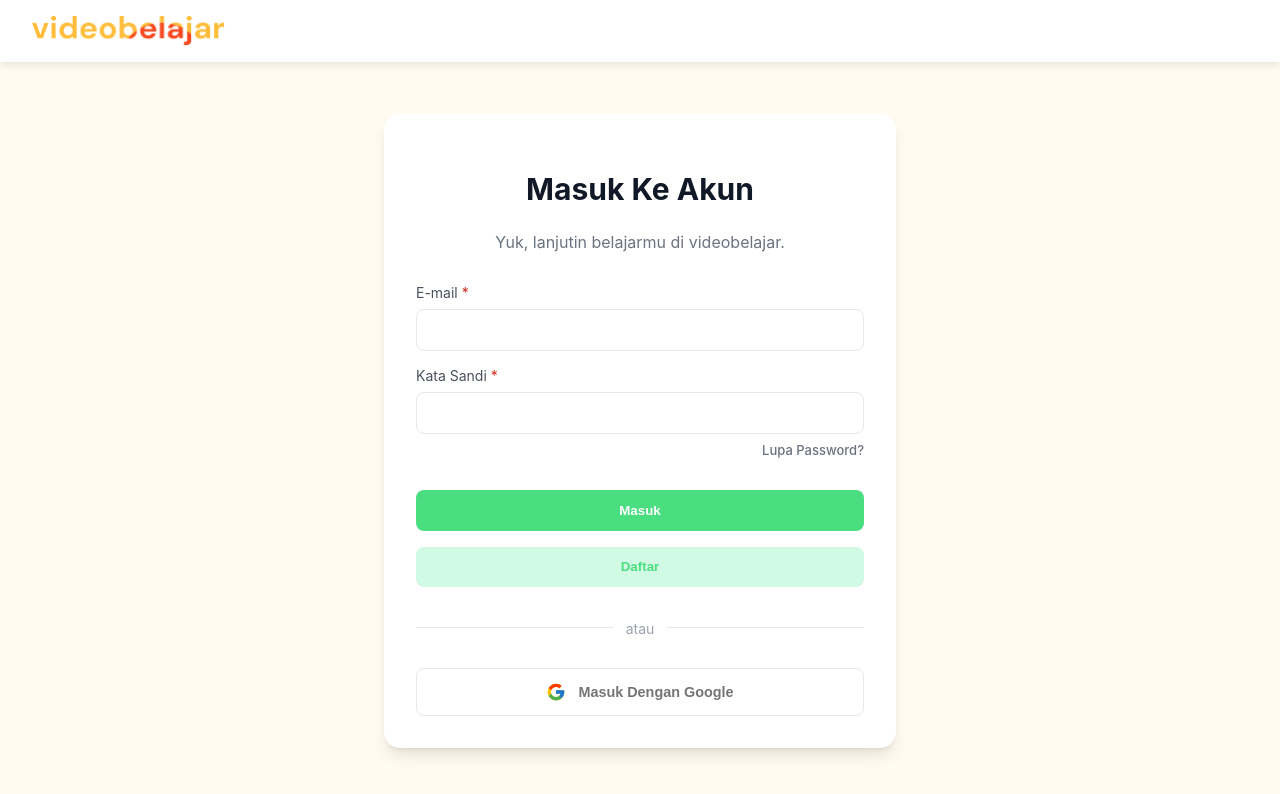
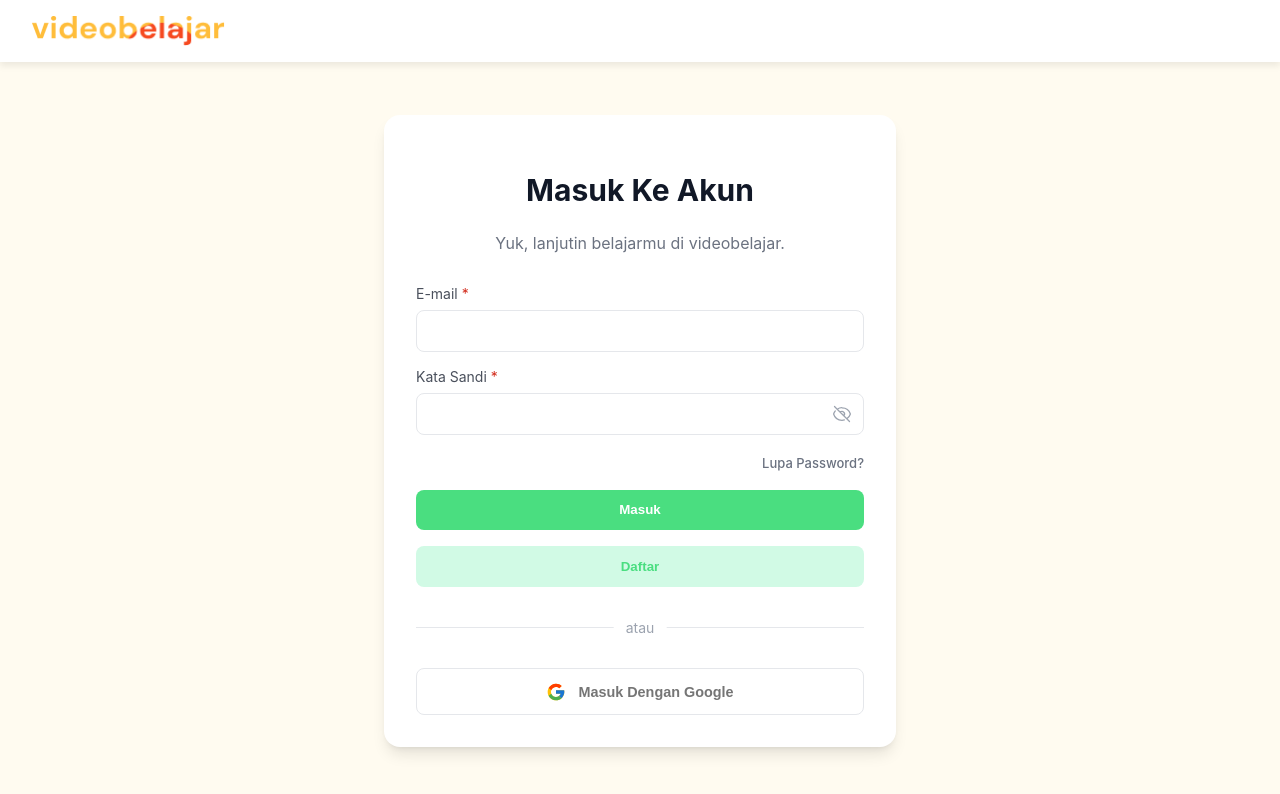
Before and after one commit to zainnnn20/Mission-Advance-Frontend-1, a React (Vite) app: page / in a window 1280 px wide. Shown: the top 794 px of the page. Built offline with nearby package versions, Linux system fonts and the light colour scheme.

Commit message:
Fix Mission Intermediate Front End 1A

```diff
--- a/src/Login.jsx
+++ b/src/Login.jsx
@@ -19,14 +19,31 @@
 </svg>
 );
 
-const EyeIcon = () => ( <svg xmlns="http://www.w3.org/2000/svg" fill="none" viewBox="0 0 24 24" strokeWidth={1.5}
-  stroke="currentColor">...</svg> );
+const EyeIcon = ({ isVisible }) => (
+<svg xmlns="http://www.w3.org/2000/svg" fill="none" viewBox="0 0 24 24" strokeWidth={1.5} stroke="currentColor"
+  style={{ width: '1.25rem', height: '1.25rem', color: '#9CA3AF' }}>
+  {isVisible ? (
+  <>
+    <path strokeLinecap="round" strokeLinejoin="round"
+      d="M2.036 12.322a1.012 1.012 0 010-.639C3.423 7.51 7.36 4.5 12 4.5c4.638 0 8.573 3.007 9.963 7.178.07.207.07.431 0 .639C20.577 16.49 16.64 19.5 12 19.5c-4.638 0-8.573-3.007-9.963-7.178z" />
+    <path strokeLinecap="round" strokeLinejoin="round" d="M15 12a3 3 0 11-6 0 3 3 0 016 0z" />
+  </>
+  ) : (
+  <path strokeLinecap="round" strokeLinejoin="round"
+    d="M3.98 8.223A10.477 10.477 0 001.934 12C3.226 16.338 7.244 19.5 12 19.5c.993 0 1.953-.138 2.863-.395M6.228 6.228A10.45 10.45 0 0112 4.5c4.756 0 8.773 3.162 10.065 7.498a10.523 10.523 0 01-4.293 5.774M6.228 6.228L3 3m3.228 3.228l3.65 3.65m7.894 7.894L21 21m-3.228-3.228l-3.65-3.65m0 0a3 3 0 10-4.243-4.243m4.243 4.243L6.228 6.228" />
+  )}
+</svg>
+);
+
 function Login({ onNavigate, onLoginSuccess }) {
 const [passwordVisible, setPasswordVisible] = useState(false);
 const togglePasswordVisibility = () => setPasswordVisible(!passwordVisible);
+
 const handleLogin = (event) => {
 event.preventDefault();
+if (onLoginSuccess) {
 onLoginSuccess();
+}
 };
 
 return (
@@ -54,14 +71,15 @@
           <div className="input-wrapper">
             <input type={passwordVisible ? "text" : "password" } id="password" className="form-input" required />
             <div className="input-icon" onClick={togglePasswordVisibility}>
-              <EyeIcon />
+              <EyeIcon isVisible={passwordVisible} />
             </div>
           </div>
           <a href="#" className="forgot-password-link">Lupa Password?</a>
         </div>
         <div className="button-group">
           <button type="submit" className="btn btn-primary">Masuk</button>
-          <button type="button" className="btn btn-secondary" onClick={()=> onNavigate('register')}>Daftar</button>
+          <button type="button" className="btn btn-secondary" onClick={()=> onNavigate &&
+            onNavigate('register')}>Daftar</button>
         </div>
         <div className="separator">
           <span className="separator-text">atau</span>
--- a/src/Register.css
+++ b/src/Register.css
@@ -297,6 +297,8 @@
   font-weight: 500;
   color: #333333AD;
   text-decoration: none;
+  margin-top: 20px;
+  margin-bottom: -13px;
 }
 
 /* Target: Wadah yang membungkus beberapa tombol agar berkelompok */
@@ -336,9 +338,13 @@
   /* Target: Mengatur ulang gaya teks kode negara di layar kecil */
   .code-text {
     position: relative;
-    /* Wajib ada untuk bisa digeser */
     left: -7px;
     font-size: 14px;
   }
 
+/*Form Jenis Kelamin*/
+select.form-input {
+  background-color: white;
 }
+
+}
--- a/src/Register.jsx
+++ b/src/Register.jsx
@@ -20,17 +20,27 @@
 </svg>
 );
 
-const EyeIcon = () => (
-<svg xmlns="http://www.w3.org/2000/svg" fill="none" viewBox="0 0 24 24" strokeWidth={1.5} stroke="currentColor">
+const EyeIcon = ({ isVisible }) => (
+<svg xmlns="http://www.w3.org/2000/svg" fill="none" viewBox="0 0 24 24" strokeWidth={1.5} stroke="currentColor"
+  style={{ width: '1.25rem', height: '1.25rem', color: '#9CA3AF' }}>
+  {isVisible ? (
+  <>
+    <path strokeLinecap="round" strokeLinejoin="round"
+      d="M2.036 12.322a1.012 1.012 0 010-.639C3.423 7.51 7.36 4.5 12 4.5c4.638 0 8.573 3.007 9.963 7.178.07.207.07.431 0 .639C20.577 16.49 16.64 19.5 12 19.5c-4.638 0-8.573-3.007-9.963-7.178z" />
+    <path strokeLinecap="round" strokeLinejoin="round" d="M15 12a3 3 0 11-6 0 3 3 0 016 0z" />
+  </>
+  ) : (
   <path strokeLinecap="round" strokeLinejoin="round"
-    d="M2.036 12.322a1.012 1.012 0 010-.639C3.423 7.51 7.36 4.5 12 4.5c4.638 0 8.573 3.007 9.963 7.178.07.207.07.431 0 .639C20.577 16.49 16.64 19.5 12 19.5c-4.638 0-8.573-3.007-9.963-7.178z" />
-  <path strokeLinecap="round" strokeLinejoin="round" d="M15 12a3 3 0 11-6 0 3 3 0 016 0z" />
+    d="M3.98 8.223A10.477 10.477 0 001.934 12C3.226 16.338 7.244 19.5 12 19.5c.993 0 1.953-.138 2.863-.395M6.228 6.228A10.45 10.45 0 0112 4.5c4.756 0 8.773 3.162 10.065 7.498a10.523 10.523 0 01-4.293 5.774M6.228 6.228L3 3m3.228 3.228l3.65 3.65m7.894 7.894L21 21m-3.228-3.228l-3.65-3.65m0 0a3 3 0 10-4.243-4.243m4.243 4.243L6.228 6.228" />
+  )}
 </svg>
 );
 
 function Register({ onNavigate }) {
 const [passwordVisible, setPasswordVisible] = useState(false);
 const [confirmPasswordVisible, setConfirmPasswordVisible] = useState(false);
+const togglePasswordVisibility = () => setPasswordVisible(!passwordVisible);
+const toggleConfirmPasswordVisibility = () => setConfirmPasswordVisible(!confirmPasswordVisible);
 
 return (
 <div className="register-page">
@@ -91,8 +101,8 @@
           </label>
           <div className="input-wrapper">
             <input type={passwordVisible ? "text" : "password" } id="password" className="form-input" />
-            <div className="input-icon" onClick={()=> setPasswordVisible(!passwordVisible)}>
-              <EyeIcon />
+            <div className="input-icon" onClick={togglePasswordVisibility}>
+              <EyeIcon isVisible={passwordVisible} />
             </div>
           </div>
         </div>
@@ -102,8 +112,8 @@
           </label>
           <div className="input-wrapper">
             <input type={confirmPasswordVisible ? "text" : "password" } id="confirmPassword" className="form-input" />
-            <div className="input-icon" onClick={()=> setConfirmPasswordVisible(!confirmPasswordVisible)}>
-              <EyeIcon />
+            <div className="input-icon" onClick={toggleConfirmPasswordVisibility}>
+              <EyeIcon isVisible={confirmPasswordVisible} />
             </div>
           </div>
         </div>
```
